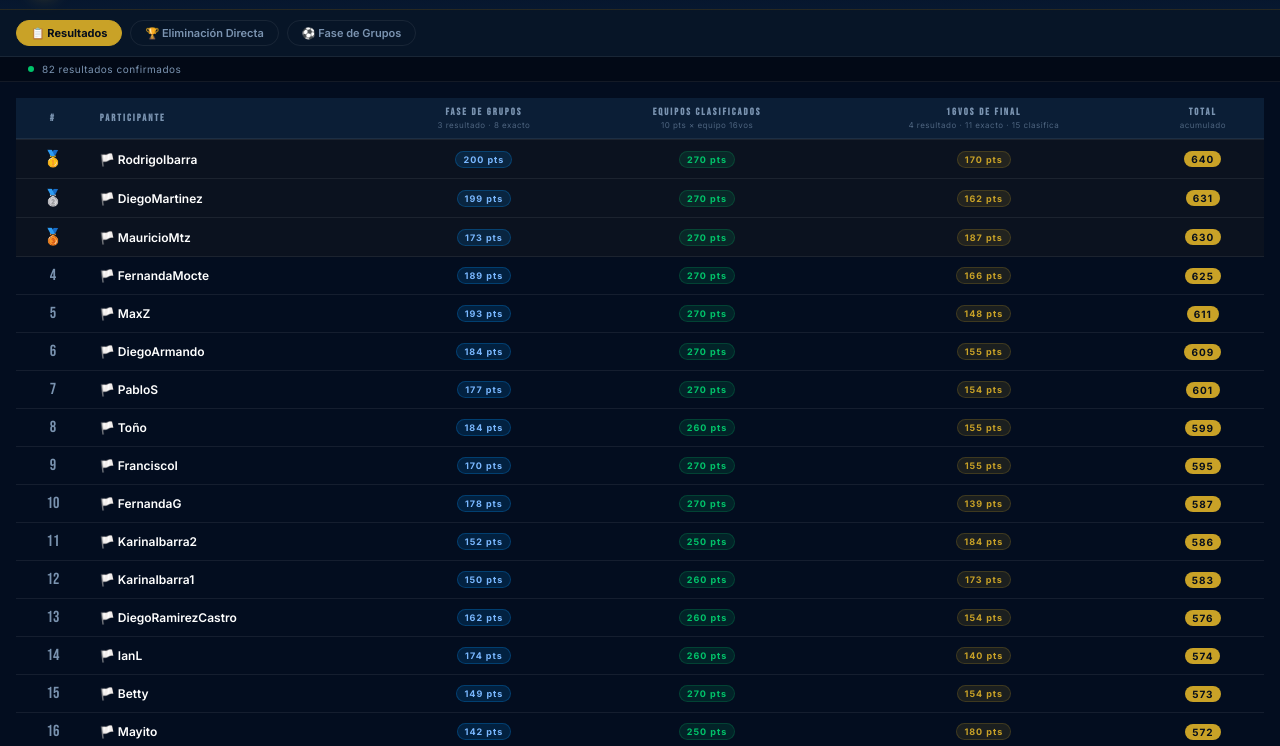
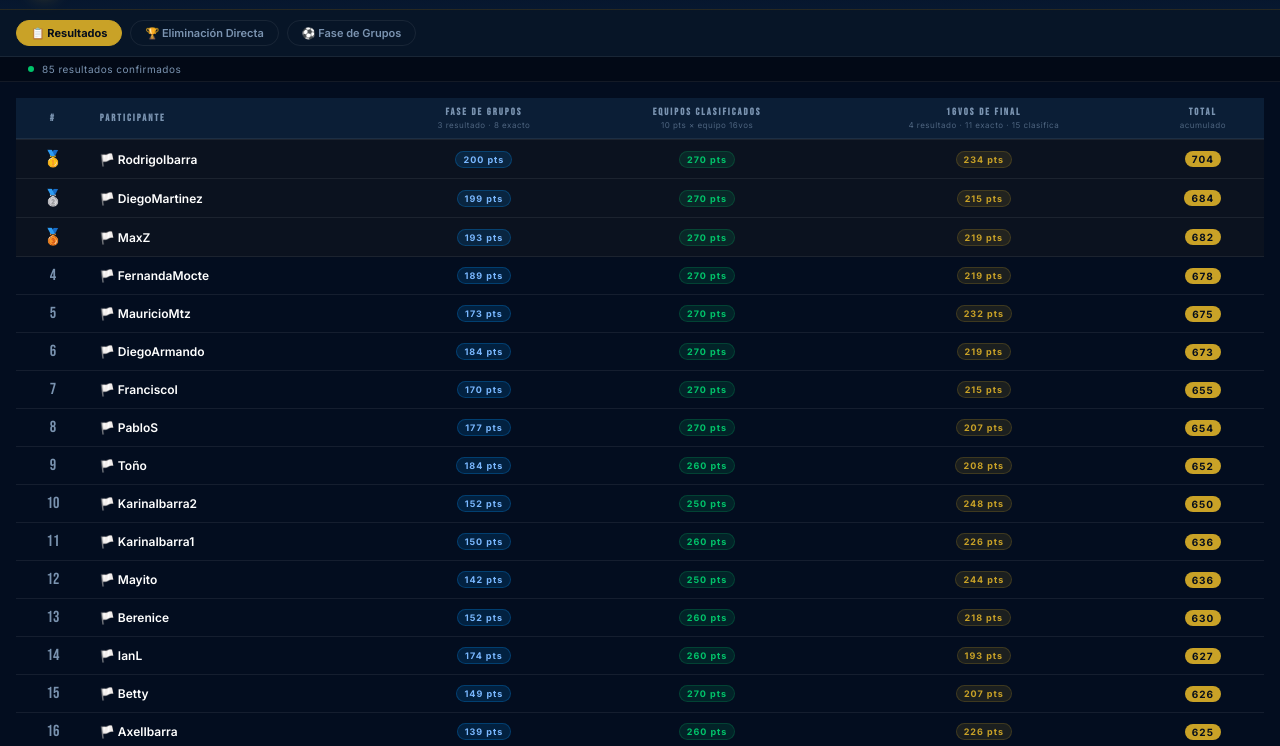
Before and after one commit to KarinaIbarra/QuinielaMundial2026, a plain HTML site: page index.html in a window 1280 px wide. Shown: the part 54-800 px from the top of the page. Drawn offline with Linux system fonts and the light colour scheme; some icons are missing.

Commit message:
index.html

```diff
--- a/index.html
+++ b/index.html
@@ -678,7 +678,10 @@
   "ING – Inglaterra|RDC – R.D. Congo|1 Jul":{g1:2,g2:1,status:'manual',clock:''},
   "FRA – Francia|SUE – Suecia|30 Jun":{g1:3,g2:0,status:'manual',clock:''},
   "USA – USA|BOS – Bosnia|1 Jul":{g1:2,g2:0,status:'manual',clock:''},
-  "BEL – Bélgica|SEN – Senegal|1 Jul":{g1:2,g2:2,status:'manual',clock:''}
+  "BEL – Bélgica|SEN – Senegal|1 Jul":{g1:2,g2:2,status:'manual',clock:''},
+  "ESP – España|AUT – Austria|2 Jul":{g1:3,g2:0,status:'manual',clock:''},
+  "POR – Portugal|CRO – Croacia|2 Jul":{g1:2,g2:1,status:'manual',clock:''},
+  "SUI – Suiza|ALG – Argelia|3 Jul":{g1:2,g2:0,status:'manual',clock:''}
 };
 async function loadSaved(){
   try{
@@ -985,7 +988,7 @@
 ];
 
 // Storage for bracket results: {matchId: {w: 'team_key', s1: 0, s2: 0}}
-let BRACKET_RES = {'L3':{w:'CAN',g1:0,g2:1},'R1':{w:'BRA',g1:2,g2:1},'L1':{w:'PAR',g1:1,g2:1},'L4':{w:'MAR',g1:1,g2:1},'R2':{w:'NOR',g1:1,g2:2},'R3':{w:'MEX',g1:2,g2:0},'R4':{w:'ING',g1:2,g2:1},'L2':{w:'FRA',g1:3,g2:0},'L7':{w:'USA',g1:2,g2:0},'L8':{w:'BEL',g1:2,g2:2}};
+let BRACKET_RES = {'L3':{w:'CAN',g1:0,g2:1},'R1':{w:'BRA',g1:2,g2:1},'L1':{w:'PAR',g1:1,g2:1},'L4':{w:'MAR',g1:1,g2:1},'R2':{w:'NOR',g1:1,g2:2},'R3':{w:'MEX',g1:2,g2:0},'R4':{w:'ING',g1:2,g2:1},'L2':{w:'FRA',g1:3,g2:0},'L7':{w:'USA',g1:2,g2:0},'L8':{w:'BEL',g1:2,g2:2},'L5':{w:'ESP',g1:3,g2:0},'L6':{w:'POR',g1:2,g2:1},'R7':{w:'SUI',g1:2,g2:0}};
 
 
 const ISO={
```
